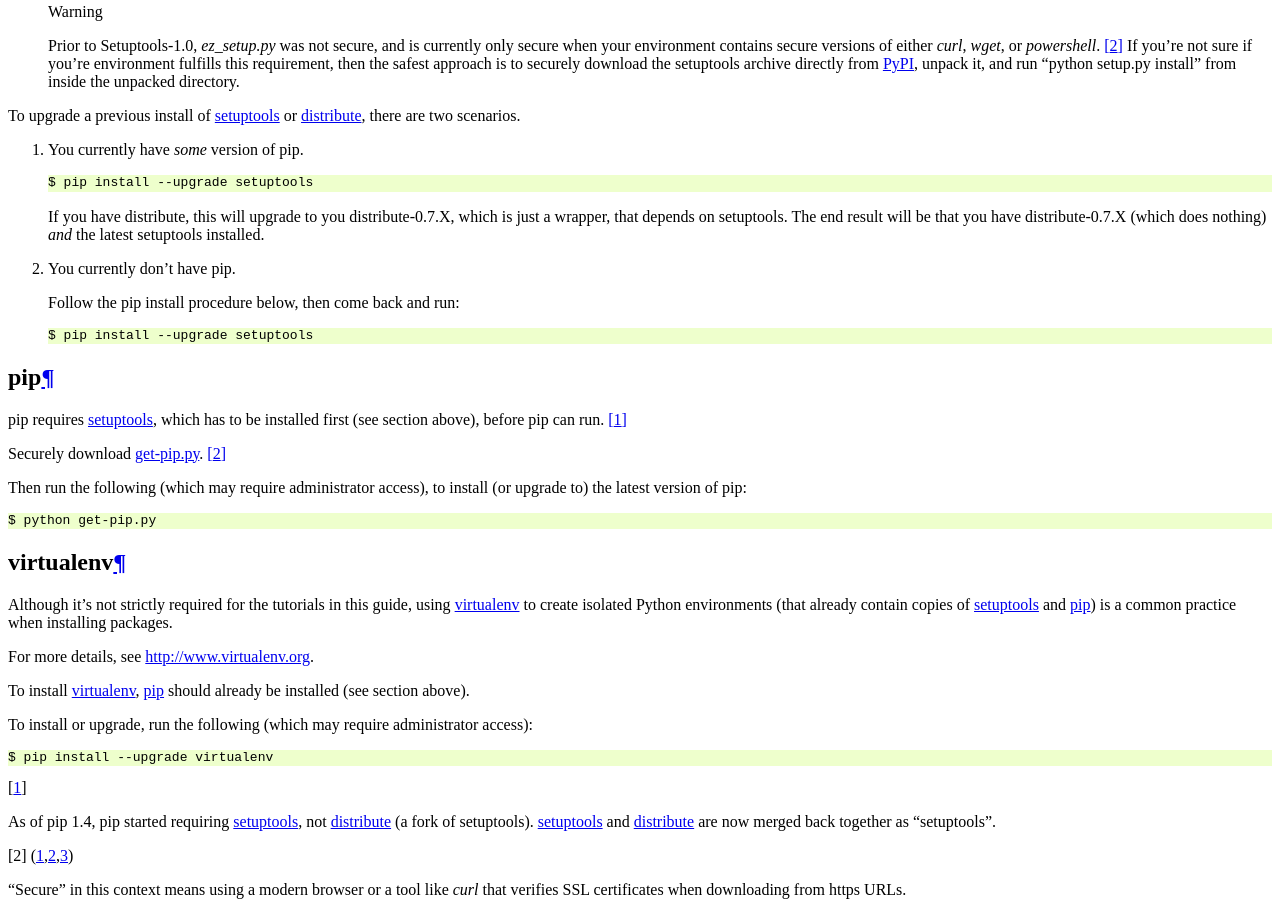
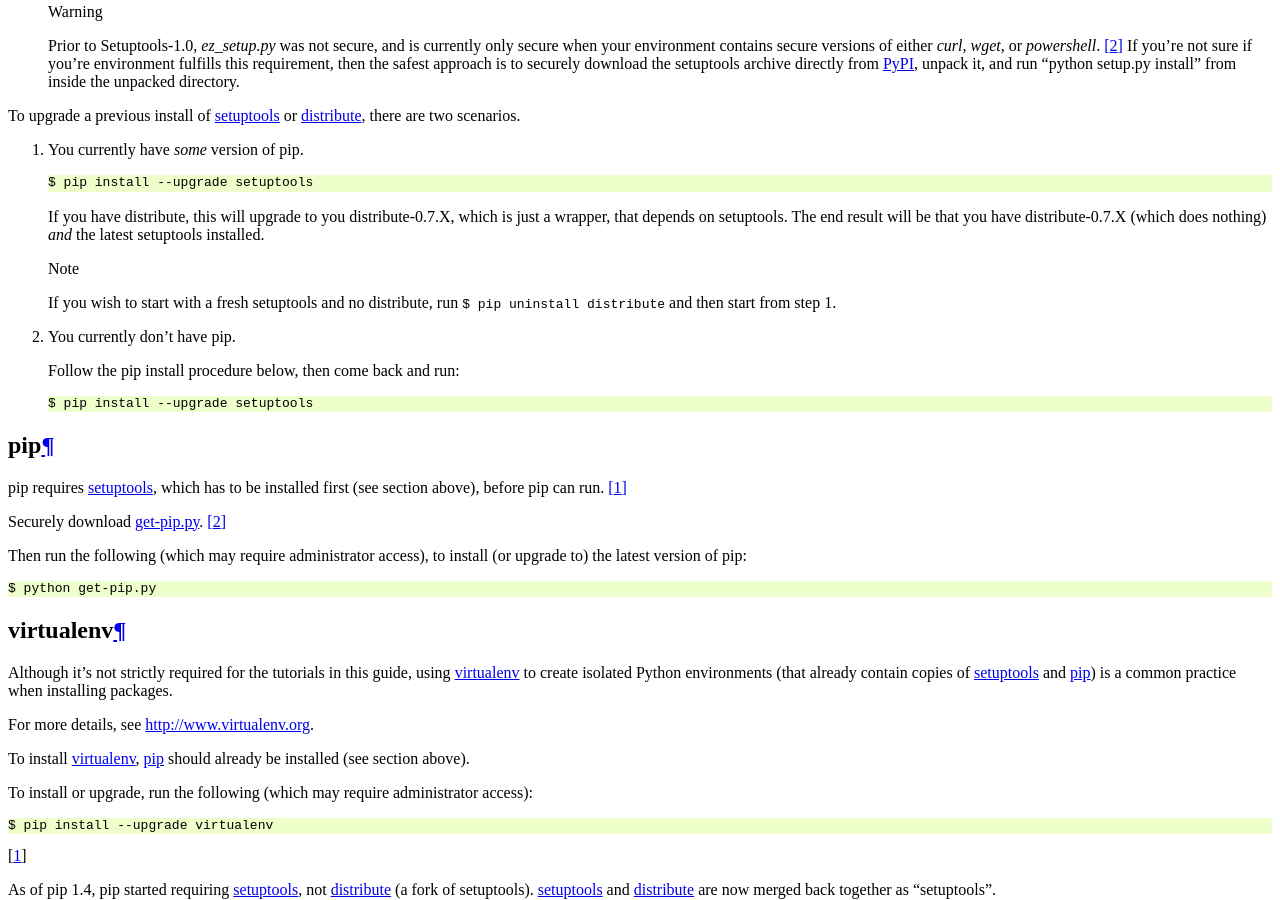
Before and after one commit to pypa/packaging.python.org, a Sphinx documentation site: the page built from source/setup.rst, in a window 1280 px wide and 900 px high, scrolled down 518 px. Built offline with Sphinx 7.4.7, drawn with Linux system fonts in a browser that asks for light colours.

Commit message:
Add note about removing distribute 0.7

```diff
--- a/source/setup.rst
+++ b/source/setup.rst
@@ -54,6 +54,11 @@ scenarios.
    have distribute-0.7.X (which does nothing) *and* the latest setuptools
    installed.
 
+   .. note::
+
+      If you wish to start with a fresh setuptools and no distribute, run
+      ``$ pip uninstall distribute`` and then start from step 1.
+
 2. You currently don't have pip.
 
    Follow the pip install procedure below, then come back and run::
```
